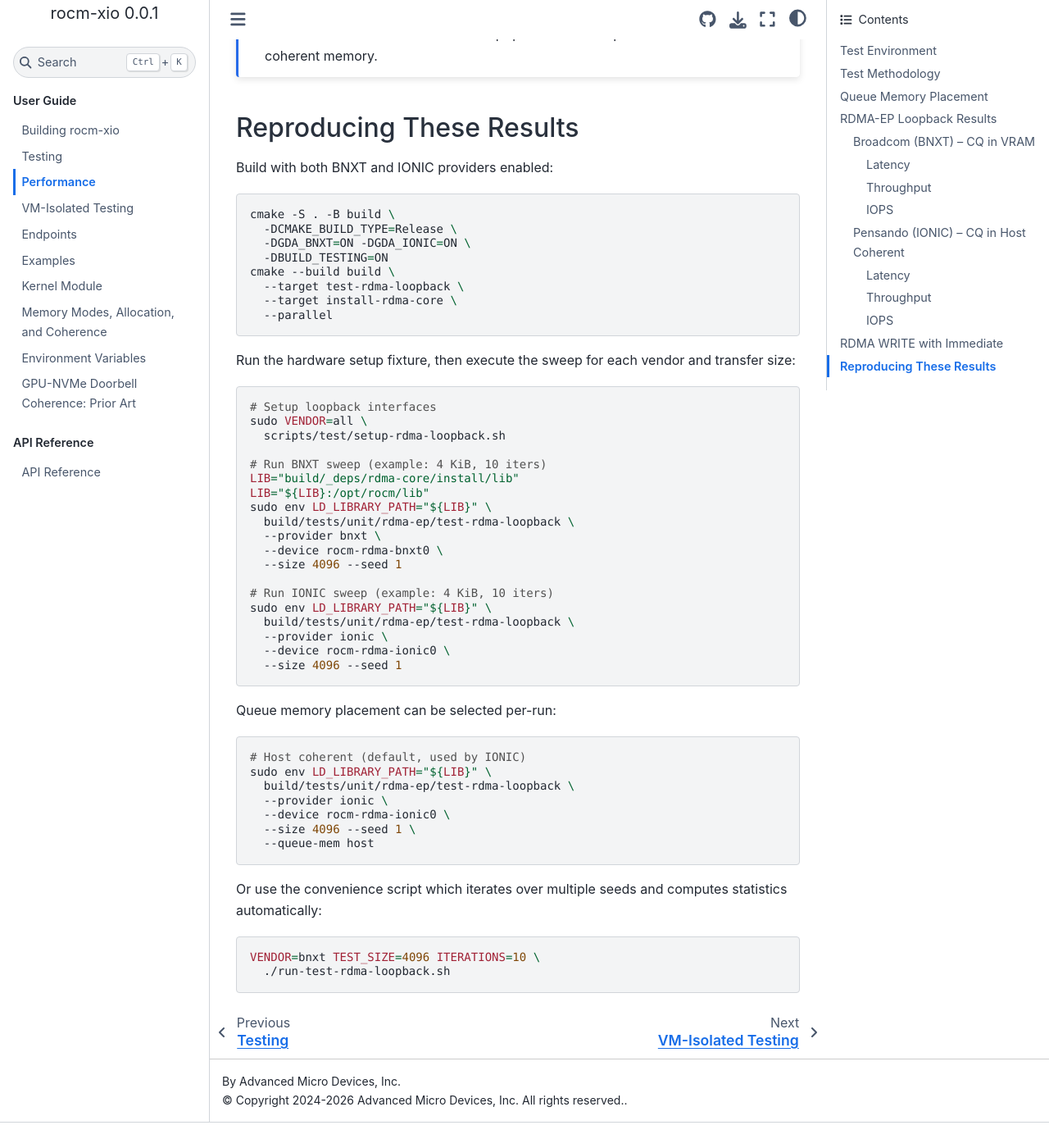
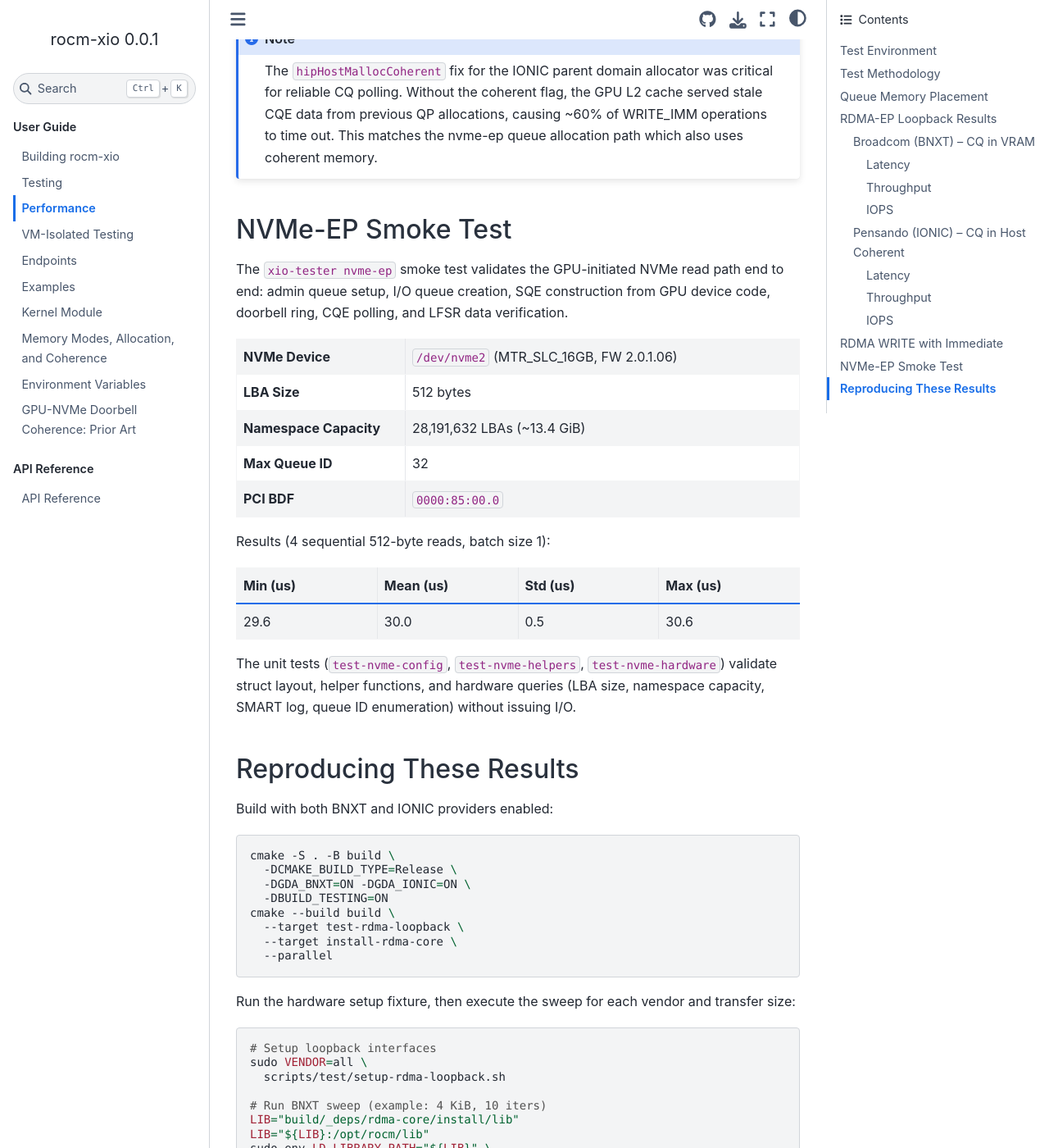
Before and after one commit to ROCm/rocm-xio, a Sphinx documentation site: the page built from docs/performance.rst, in a window 1280 px wide and 1400 px high, scrolled down 5097 px. Shown: the whole window at 82% size. Built offline with Sphinx 7.4.7 and the Sphinx Book theme 1.1.4, drawn with Linux system fonts in a browser that asks for light colours; before the commit the page ends 6466 px from its top, so only the background shows below that; some of the changed text lies outside the part shown.

Commit message:
tests: migrate all tests to xio memory abstraction
Replace raw posix_memalign, hipHostMalloc, hipMalloc, calloc,
and their corresponding free calls with xio::allocHostMemory /
xio::freeHostMemory and xio::allocDeviceMemory /
xio::freeDeviceMemory across all six test programs that were
bypassing the library abstraction.

This fixes two concrete bugs in the RDMA data-path tests:

- test-rdma-loopback used posix_memalign without hipHostRegister,
  so the data buffer was never pinned or GPU-registered. The
  XIO_HOST_MEM_PINNED path does both automatically.

- All three RDMA tests freed the data buffer before calling
  backend.shutdown(), which deregisters the MR against a freed
  VA. Cleanup ordering is now shutdown-then-free on all paths
  where register_data_buffer succeeded.

Files changed:
- tests/unit/rdma-ep/test-rdma-loopback.hip
- tests/unit/rdma-ep/test-rdma-2node.hip
- tests/unit/rdma-ep/test-rdma-ernic-loopback.hip
- tests/unit/rdma-ep/test-rdma-endian.hip
- tests/system/coherence/test-doorbell-coherence.hip
- tests/system/test-ep/test-ep-emulate.hip
- docs/performance.rst (NVMe-EP results, memory abstraction note)

Tested: BNXT and IONIC loopback RDMA WRITE (PASSED), endian,
doorbell coherence, test-ep emulate, NVMe-EP hardware + smoke
(all PASSED).

```diff
--- a/docs/performance.rst
+++ b/docs/performance.rst
@@ -41,6 +41,13 @@ GPU kernel posts a single WQE, rings the doorbell from
 device code, then spin-polls the CQ for completion. The
 GPU wall clock measures the elapsed time from WQE post
 to CQE arrival.
+
+All test programs allocate memory through the
+``xio::allocHostMemory`` / ``xio::allocDeviceMemory``
+abstraction rather than calling ``posix_memalign``,
+``hipHostMalloc``, or ``hipMalloc`` directly. This
+ensures the same allocation flags and pinning semantics
+used by the production endpoint code paths.
 
 Ten iterations are run per (vendor, transfer size) pair,
 each with a distinct LFSR seed for data verification.
@@ -376,6 +383,51 @@ Current status:
    to time out.  This matches the nvme-ep queue
    allocation path which also uses coherent memory.
 
+NVMe-EP Smoke Test
+------------------
+
+The ``xio-tester nvme-ep`` smoke test validates the
+GPU-initiated NVMe read path end to end: admin queue
+setup, I/O queue creation, SQE construction from GPU
+device code, doorbell ring, CQE polling, and LFSR data
+verification.
+
+.. list-table::
+   :widths: 30 70
+   :header-rows: 0
+
+   * - **NVMe Device**
+     - ``/dev/nvme2`` (MTR_SLC_16GB, FW 2.0.1.06)
+   * - **LBA Size**
+     - 512 bytes
+   * - **Namespace Capacity**
+     - 28,191,632 LBAs (~13.4 GiB)
+   * - **Max Queue ID**
+     - 32
+   * - **PCI BDF**
+     - ``0000:85:00.0``
+
+Results (4 sequential 512-byte reads, batch size 1):
+
+.. list-table::
+   :widths: 20 20 20 20
+   :header-rows: 1
+
+   * - Min (us)
+     - Mean (us)
+     - Std (us)
+     - Max (us)
+   * - 29.6
+     - 30.0
+     - 0.5
+     - 30.6
+
+The unit tests (``test-nvme-config``,
+``test-nvme-helpers``, ``test-nvme-hardware``) validate
+struct layout, helper functions, and hardware queries
+(LBA size, namespace capacity, SMART log, queue ID
+enumeration) without issuing I/O.
+
 Reproducing These Results
 -------------------------
 
@@ -436,3 +488,21 @@ multiple seeds and computes statistics automatically:
 
    VENDOR=bnxt TEST_SIZE=4096 ITERATIONS=10 \
      ./run-test-rdma-loopback.sh
+
+NVMe-EP smoke test (requires root and an NVMe device
+that is **not** the rootfs):
+
+.. code-block:: bash
+
+   # Unit tests (no hardware required for config/helpers)
+   build/tests/unit/nvme-ep/test-nvme-config
+   build/tests/unit/nvme-ep/test-nvme-helpers
+
+   # Hardware query test
+   sudo build/tests/unit/nvme-ep/test-nvme-hardware \
+     --controller /dev/nvme2
+
+   # Full data-path smoke test (4 reads)
+   sudo build/xio-tester nvme-ep \
+     --controller /dev/nvme2 \
+     --read-io 4 --batch-size 1
```
Also changed, not shown: other parts of docs/performance.rst (+1 -1 lines), 6 other files.
